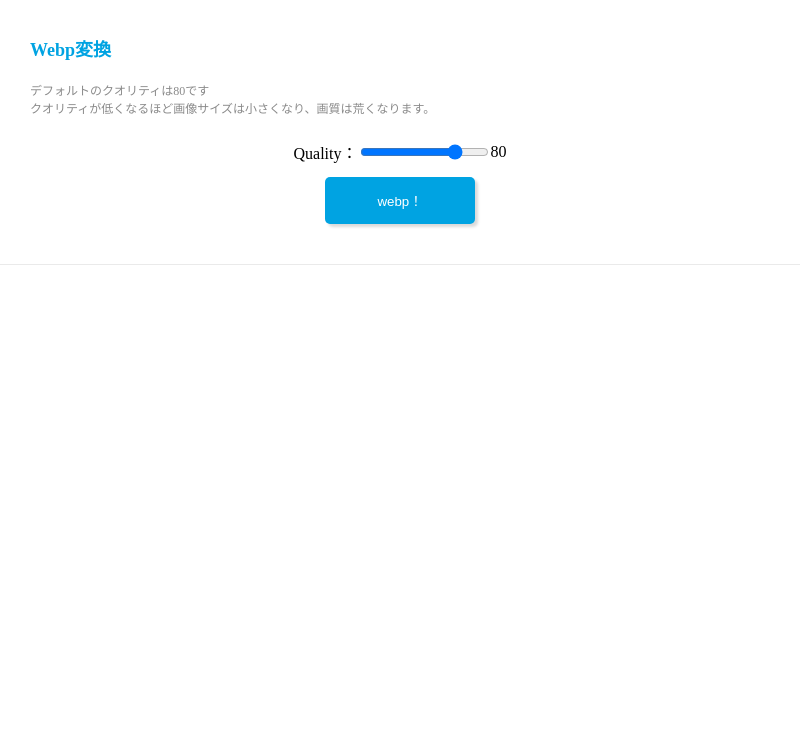
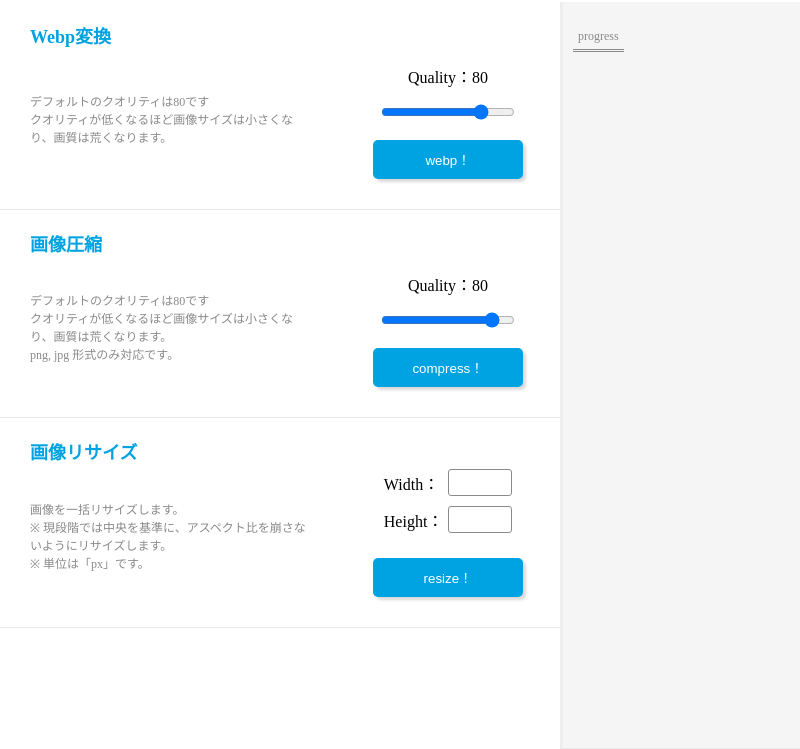
Before and after one commit to daichi-iwamoto/electron-image-editor, an Electron app: page app/index.html in a window 800 px wide. Shown: the part 51-800 px from the top of the page. Drawn offline with Linux system fonts and the light colour scheme; no server answers.

Commit message:
add tasks

```diff
--- a/app/image-editor.js
+++ b/app/image-editor.js
@@ -1,24 +1,76 @@
 const fs = window.modules.fs    // fs module
 
+// mk dir
 window.onload = () => {
-  // webp dir
-  if (!fs.existsSync('webp-images')) {
-    fs.mkdirSync('webp-images', (err) => {
+  // img
+  if (!fs.existsSync('_img')) {
+    fs.mkdirSync('_img', (err) => {
       if (err) { throw err }
-      console.log("made webp-images dir !")
+      console.log("made img dir !")
+    })
+  }
+
+  // webp
+  if (!fs.existsSync('_webp')) {
+    fs.mkdirSync('_webp', (err) => {
+      if (err) { throw err }
+      console.log("made webp dir !")
+    })
+  }
+
+  // compressed
+  if (!fs.existsSync('_compressed')) {
+    fs.mkdirSync('_compressed', (err) => {
+      if (err) { throw err }
+      console.log("made compressed dir !")
+    })
+  }
+
+  // resized
+  if (!fs.existsSync('_resized')) {
+    fs.mkdirSync('_resized', (err) => {
+      if (err) { throw err }
+      console.log("made resized dir !")
     })
   }
 }
 
 function webp() {
   // 元ファイル一覧の取得
-  const files = fs.readdirSync('./webp-images', { withFileTypes: false });
+  const files = fs.readdirSync('./_img', { withFileTypes: false });
 
-  // webp quality
-  const webpQuality = Number(document.getElementById("quality-input").value);
+  // クオリティ指定
+  const Quality = Number(document.getElementById("webp-quality-input").value);
 
   // ファイル分処理
   files.map(file => {
-    window.modules.sharp_webp(file, webpQuality)   // preload function
+    window.modules.sharp_webp(file, Quality)   // preload function
   })
 }
+
+function compress() {
+  // 元ファイル一覧の取得
+  const files = fs.readdirSync('./_img', { withFileTypes: false });
+
+  // クオリティ指定
+  const Quality = Number(document.getElementById("compress-quality-input").value);
+
+  // ファイル分処理
+  files.map(file => {
+    window.modules.sharp_compress(file, Quality)   // preload function
+  })
+}
+
+function resize() {
+  // 元ファイル一覧の取得
+  const files = fs.readdirSync('./_img', { withFileTypes: false });
+
+  // サイズ指定
+  const Width = Number(document.getElementById("resize-width").value);
+  const Height = Number(document.getElementById("resize-height").value);
+
+  // ファイル分処理
+  files.map(file => {
+    window.modules.sharp_resize(file, Width, Height)   // preload function
+  })
+}
--- a/app/index.css
+++ b/app/index.css
@@ -1,15 +1,58 @@
 body {
   padding: 0;
   margin: 0;
+  padding: 53px 0 0;
+}
+
+body * {
+  box-sizing: border-box;
 }
 
 h1 {
   padding: 10px;
-  margin: 0 0 30px;
+  margin: 0;
   width: 100%;
   background-color: #00A3E2;
   font-size: 22px;
   color: #fff;
+  position: fixed;
+  top: 0;
+  left: 0;
+}
+
+#progress-wrap {
+  width: 30%;
+  height: calc(100vh - 53px);
+  position: fixed;
+  right: 0;
+  top: 53px;
+  background-color: #f5f5f5;
+  border-left: 3px solid #eee;
+  padding: 10px;
+  display: flex;
+  justify-content: flex-start;
+  align-items: flex-start;
+}
+
+#progress-wrap p {
+  font-size: 12px;
+  color: #8a8a8a;
+  border-bottom: double;
+  padding: 5px;
+}
+
+#progress-wrap ul {
+  overflow: scroll;
+  height: 80%;
+  width: 100%;
+  padding: 10px;
+}
+
+#progress-wrap ul li {
+  width: 100%;
+  font-size: 12px;
+  color: #8a8a8a;
+  list-style: none;
 }
 
 section {
@@ -17,12 +60,14 @@ section {
   justify-content: center;
   align-items: center;
   flex-wrap: wrap;
-  padding: 0 0 40px;
+  width: 70%;
+  padding: 20px 0;
   border-bottom: solid 1px #eaeaea;
+  box-sizing: border-box;
 }
 
 section h2 {
-  padding: 10px 30px;
+  padding: 0 30px;
   margin: 0;
   font-size: 18px;
   color: #00A3E2;
@@ -34,22 +79,62 @@ section .caution {
   margin: 0;
   font-size: 12px;
   color: #8a8a8a;
-  width: 100%;
+  width: 60%;
+  box-sizing: border-box;
 }
 
-section label {
+section div {
+  width: 40%;
+  box-sizing: border-box;
+  display: flex;
+  justify-content: center;
+  align-items: center;
+  flex-wrap: wrap;
+}
+
+section div label {
+  margin: 5px;
   width: 100%;
   display: flex;
   justify-content: center;
   align-items: center;
 }
 
-section button {
+section div label p {
+  margin: 0;
+}
+
+section div p {
+  width: 100%;
+  text-align: center;
+}
+
+section div p.label {
+  width: 30%;
+  text-align: left;
+}
+
+section div input[type="range"] {
+  width: 60%;
+  margin: 0 20%;
+}
+
+section div input[type="number"] {
+  width: 30%;
+  border: solid 1px #8a8a8a;
+  border-radius: 3px;
+  padding: 5px 3px;
+  text-align: right;
+}
+
+section div button {
   display: flex;
   justify-content: center;
   align-items: center;
+  text-align: center;
   width: 150px;
   padding: 10px;
+  margin: 20px 0 10px;
   border: none;
   background-color: #00A3E2;
   color: #fff;
@@ -58,6 +143,6 @@ section button {
   transition: .3s;
 }
 
-section button:hover {
+section div button:hover {
   background-color: #4dbde9;
 }
--- a/app/index.html
+++ b/app/index.html
@@ -10,18 +10,50 @@
 <body style="background: white;">
 	<h1>Electron Image Editor</h1>
 
+	<section id="progress-wrap">
+		<p>progress</p>
+		<ul id="progress"></ul>
+	</section>
+
 	<section>
 		<h2>Webp変換</h2>
 		<p class="caution">
 			デフォルトのクオリティは80です<br>
 			クオリティが低くなるほど画像サイズは小さくなり、画質は荒くなります。
 		</p>
-		<label for="webp-quality">
-			Quality：
-			<input id="quality-input" name="webp-quality" type="range" step="10" value="80" min="10">
-			<p id="quality-value">80</p>
-		</label>
-		<button onclick="webp()">webp！</p>
+		<div>
+			<p>Quality：<span id="webp-quality-value">80</span></p>
+			<input id="webp-quality-input" name="webp-quality" type="range" step="10" value="80" min="10">
+			<button onclick="webp()">webp！</button>
+		</div>
+	</section>
+
+	<section>
+		<h2>画像圧縮</h2>
+		<p class="caution">
+			デフォルトのクオリティは80です<br>
+			クオリティが低くなるほど画像サイズは小さくなり、画質は荒くなります。<br>
+			png, jpg 形式のみ対応です。
+		</p>
+		<div>
+			<p>Quality：<span id="compress-quality-value">80</span></p>
+			<input id="compress-quality-input" name="compress-quality" type="range" step="10" value="80" max="90" min="10">
+			<button onclick="compress()">compress！</button>
+		</div>
+	</section>
+
+	<section>
+		<h2>画像リサイズ</h2>
+		<p class="caution">
+			画像を一括リサイズします。<br>
+			※ 現段階では中央を基準に、アスペクト比を崩さないようにリサイズします。<br>
+			※ 単位は「px」です。
+		</p>
+		<div>
+			<label><p class="label">Width：</p><input type="number" id="resize-width"></label>
+			<label><p class="label">Height：</p><input type="number" id="resize-height"></label>
+			<button onclick="resize()">resize！</button>
+		</div>
 	</section>
 </body>
 <script src="./index.js"></script>
--- a/app/index.js
+++ b/app/index.js
@@ -1,11 +1,21 @@
-// quality output
-const qualityInput = document.getElementById("quality-input");
-const qualityTarget = document.getElementById("quality-value");
+// webp quality output
+const webpQualityInput = document.getElementById("webp-quality-input");
+const webpQualityTarget = document.getElementById("webp-quality-value");
 
-const rangeValue = (qualityInput, qualityTarget) => {
+const webpValue = (webpQualityInput, webpQualityTarget) => {
   return function () {
-    qualityTarget.innerHTML = qualityInput.value;
+    webpQualityTarget.innerHTML = webpQualityInput.value;
   };
 };
+webpQualityInput.addEventListener("input", webpValue(webpQualityInput, webpQualityTarget));
 
-qualityInput.addEventListener("input", rangeValue(qualityInput, qualityTarget));
+// compress quality output
+const CompressQualityInput = document.getElementById("compress-quality-input");
+const CompressQualityTarget = document.getElementById("compress-quality-value");
+
+const compressValue = (CompressQualityInput, CompressQualityTarget) => {
+  return function () {
+    CompressQualityTarget.innerHTML = CompressQualityInput.value;
+  };
+};
+CompressQualityInput.addEventListener("input", compressValue(CompressQualityInput, CompressQualityTarget));
--- a/main.js
+++ b/main.js
@@ -9,7 +9,7 @@ function createWindow () {
       preload: path.join(__dirname, './app/preload.js')
     }
   })
-  win.webContents.openDevTools()
+  // win.webContents.openDevTools()
   win.loadFile('./app/index.html')
 }
 
```
Also changed, not shown: app/preload.js (+79 -3 lines), _compressed/mammoth.png (added), _img/mammoth.png (renamed from webp-images/mammoth.png), _resized/cafe.jpg (added), _resized/mammoth.png (added), _webp/cafe.jpg.webp (added), _webp/mammoth.png.webp (added), webp-images/mammoth.png.webp (deleted), 2 other files.
